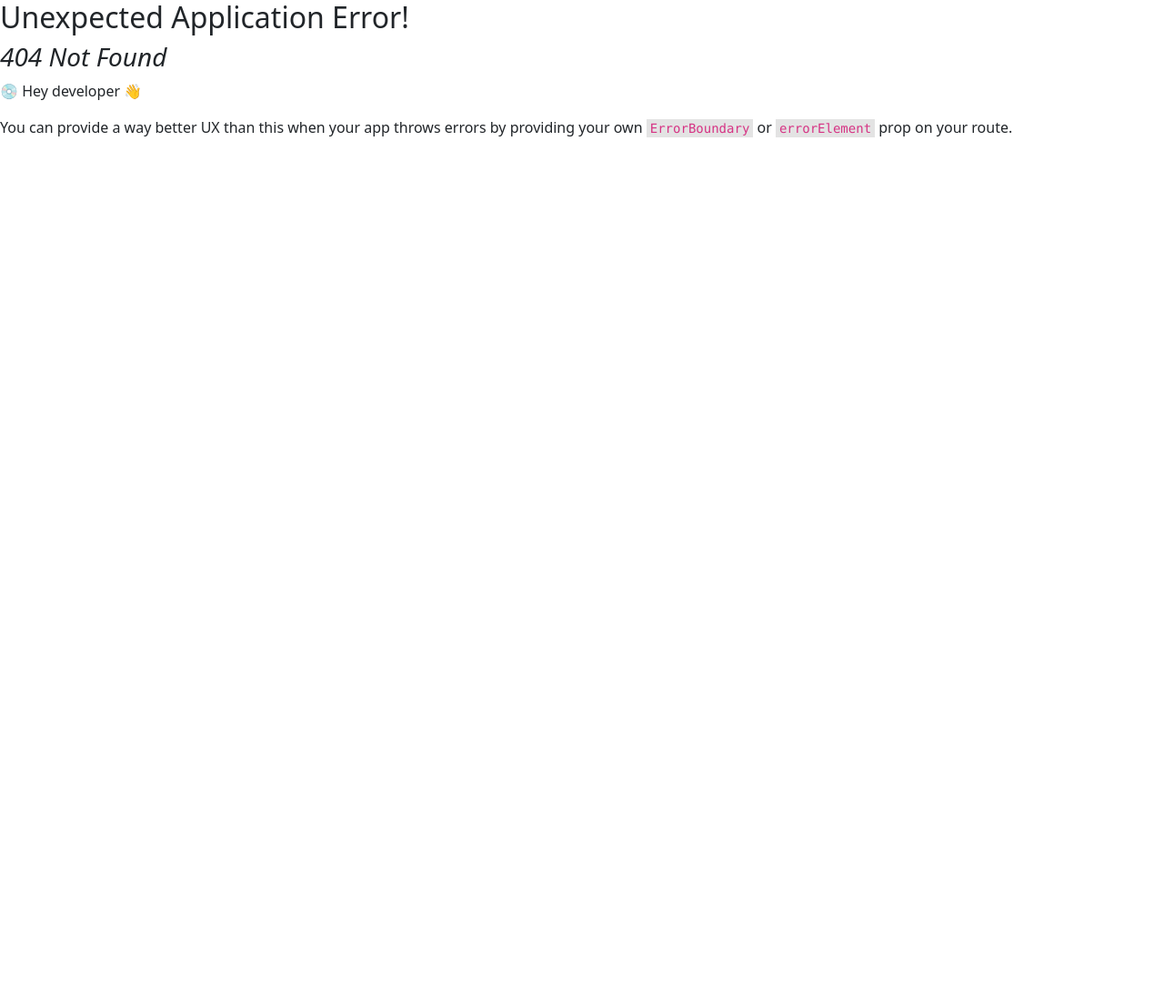
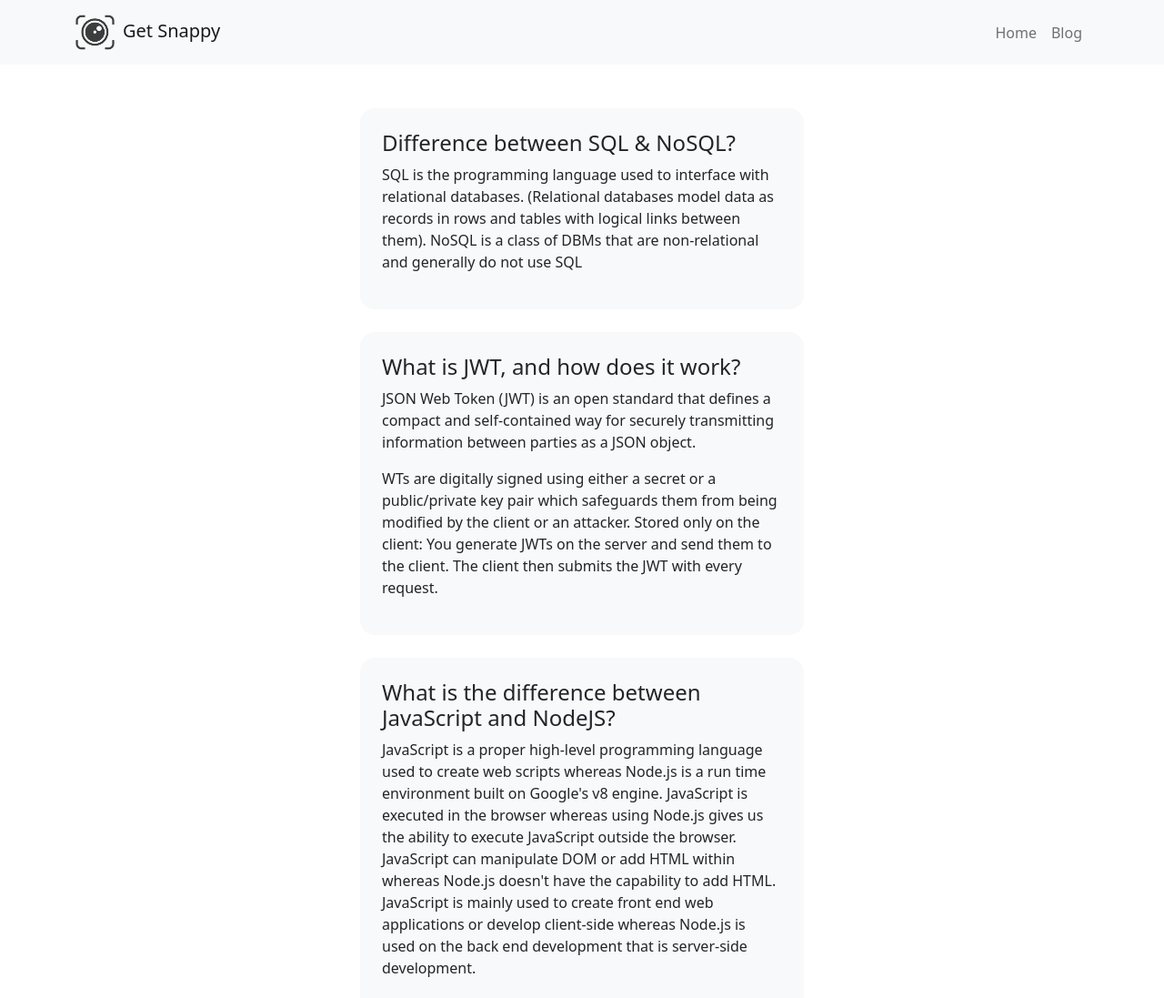
Before and after one commit to NahidIbnAli/get-snappy, a React (Create React App) app: page /blog in a window 1280 px wide. Before the commit this address had no page. Shown: the top 1097 px of the page at 91% size. Before the commit the page ends 800 px from the top, so only its background shows below. Built offline with nearby package versions, Linux system fonts and the light colour scheme.

Commit message:
added blog page to the site

```diff
--- a/src/Router/Routes/Routes.js
+++ b/src/Router/Routes/Routes.js
@@ -1,5 +1,6 @@
 import { createBrowserRouter } from "react-router-dom";
 import Main from "../../layout/Main";
+import Blog from "../../pages/Blog/Blog";
 import Home from "../../pages/Home/Home/Home";
 
 export const routes = createBrowserRouter([
@@ -11,6 +12,10 @@ export const routes = createBrowserRouter([
         path: "/",
         element: <Home></Home>,
       },
+      {
+        path: "blog",
+        element: <Blog></Blog>,
+      },
     ],
   },
 ]);
--- /dev/null
+++ b/src/pages/Blog/Blog.css
@@ -0,0 +1,10 @@
+.gridRow {
+  display: grid;
+  gap: 25px;
+}
+
+@media screen and (min-width: 1140px) {
+  .w-40 {
+    width: 40% !important;
+  }
+}
--- /dev/null
+++ b/src/pages/Blog/Blog.jsx
@@ -0,0 +1,64 @@
+import React from "react";
+import { Container } from "react-bootstrap";
+import "./Blog.css";
+
+const Blog = () => {
+  return (
+    <div className="py-5">
+      <Container className="w-40">
+        <div className="gridRow">
+          <div className="p-4 rounded-4 bg-light">
+            <h4>Difference between SQL & NoSQL?</h4>
+            <p>
+              SQL is the programming language used to interface with relational
+              databases. (Relational databases model data as records in rows and
+              tables with logical links between them). NoSQL is a class of DBMs
+              that are non-relational and generally do not use SQL
+            </p>
+          </div>
+          <div className="p-4 rounded-4 bg-light">
+            <h4>What is JWT, and how does it work?</h4>
+            <p>
+              JSON Web Token (JWT) is an open standard that defines a compact
+              and self-contained way for securely transmitting information
+              between parties as a JSON object.
+            </p>
+            <p>
+              WTs are digitally signed using either a secret or a public/private
+              key pair which safeguards them from being modified by the client
+              or an attacker. Stored only on the client: You generate JWTs on
+              the server and send them to the client. The client then submits
+              the JWT with every request.
+            </p>
+          </div>
+          <div className="p-4 rounded-4 bg-light">
+            <h4>What is the difference between JavaScript and NodeJS?</h4>
+            <p>
+              JavaScript is a proper high-level programming language used to
+              create web scripts whereas Node.js is a run time environment built
+              on Google's v8 engine. JavaScript is executed in the browser
+              whereas using Node.js gives us the ability to execute JavaScript
+              outside the browser. JavaScript can manipulate DOM or add HTML
+              within whereas Node.js doesn't have the capability to add HTML.
+              JavaScript is mainly used to create front end web applications or
+              develop client-side whereas Node.js is used on the back end
+              development that is server-side development.
+            </p>
+          </div>
+          <div className="p-4 rounded-4 bg-light">
+            <h4>How does NodeJS handle multiple requests at the same time?</h4>
+            <p>
+              NodeJS receives multiple client requests and places them into
+              EventQueue. NodeJS is built with the concept of event-driven
+              architecture. NodeJS has its own EventLoop which is an infinite
+              loop that receives requests and processes them. EventLoop is the
+              listener for the EventQueue.
+            </p>
+          </div>
+        </div>
+      </Container>
+    </div>
+  );
+};
+
+export default Blog;
--- a/src/pages/Home/ServicesContainer/ServiceItem.jsx
+++ b/src/pages/Home/ServicesContainer/ServiceItem.jsx
@@ -13,7 +13,9 @@ const ServiceItem = ({ service }) => {
           <Card.Text>{description.slice(0, 100) + "..."}</Card.Text>
         </div>
         <div className="d-flex justify-content-between align-items-center pt-3">
-          <Card.Text className="text-primary m-0">${price}</Card.Text>
+          <Card.Text className="text-primary fw-semibold m-0">
+            ${price}
+          </Card.Text>
           <Button variant="primary">View Details</Button>
         </div>
       </Card.Body>
--- a/src/pages/Shared/Header/Header.jsx
+++ b/src/pages/Shared/Header/Header.jsx
@@ -16,8 +16,12 @@ const Header = () => {
         <Navbar.Toggle aria-controls="basic-navbar-nav" />
         <Navbar.Collapse id="basic-navbar-nav">
           <Nav className="ms-auto text-center">
-            <Nav.Link href="#home">Home</Nav.Link>
-            <Nav.Link href="#link">Link</Nav.Link>
+            <Link to="/" className="nav-link">
+              Home
+            </Link>
+            <Link to="/blog" className="nav-link">
+              Blog
+            </Link>
           </Nav>
         </Navbar.Collapse>
       </Container>
```
